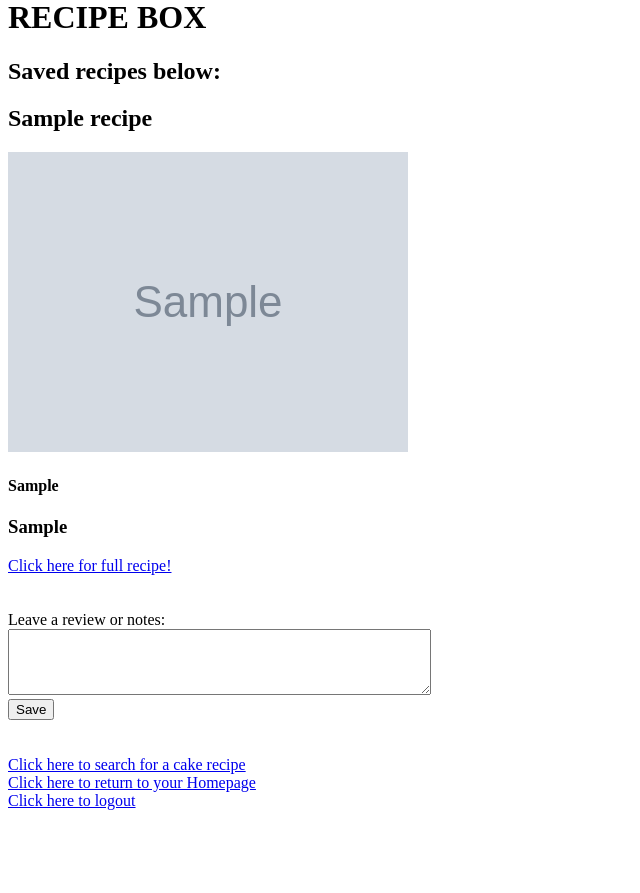
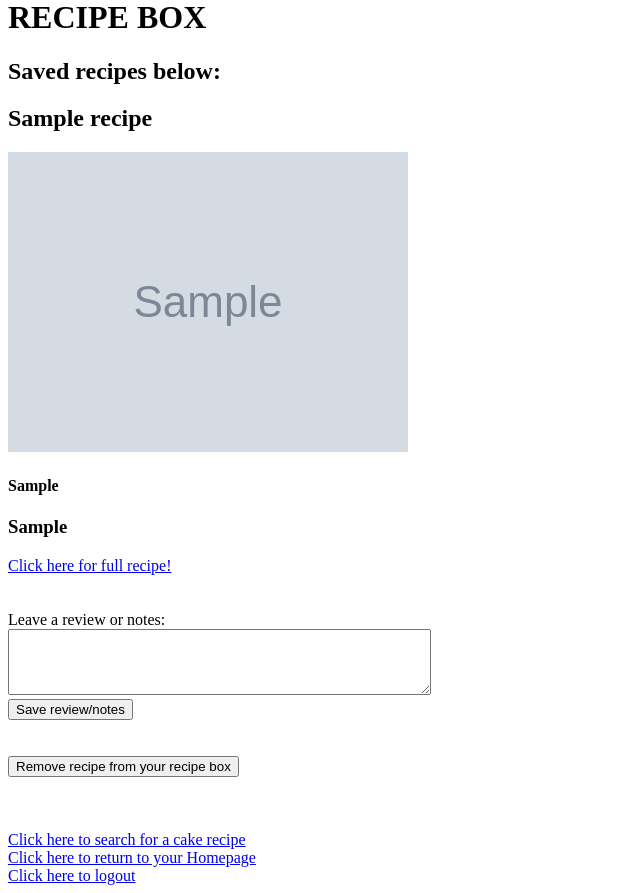
Before and after one commit to Pau1een/Cake-Bake, a Flask app: page /box in a window 1280 px wide. Shown: the part 22-915 px from the top of the page, without its empty margins (0-640 px from the left). Before the commit the page ends 832 px from the top, so only its background shows below. Run offline with Flask 2, Linux system fonts and the light colour scheme; the visitor is signed in with stand-in values (Sample User, id 1); tables that the repository leaves empty hold one stand-in row (values such as "Sample post"); grey boxes marked "Sample" are stand-in pictures.

Commit message:
delete recipe / add review

```diff
--- a/crud.py
+++ b/crud.py
@@ -38,6 +38,19 @@ def save_as_favorite(user_id, favorite_name, favorite_img, favorite_ingredients,
     return favorite_recipe
 
 
+def remove_favorite(user_id, favorite_name, favorite_img, favorite_ingredients, favorite_source, recipe_link):
+    """Remove a favorite."""
+
+    favorite = Favorite_recipe(user_id=user_id, favorite_name=favorite_name, favorite_img=favorite_img, favorite_ingredients=favorite_ingredients, favorite_source=favorite_source, recipe_link=recipe_link)
+
+    if favorite:
+        db.session.delete(favorite)
+        db.session.commit()
+        return "removed"
+    else:
+        return "not found"
+
+
 def get_favorite_recipes_by_user(user_id):
     """Return favorite recipe by user id."""
 
@@ -50,15 +63,24 @@ def get_favorite_recipes_by_link(recipe_link, user_id):
     return Favorite_recipe.query.filter_by(recipe_link = recipe_link, user_id = user_id).first()
 
 
-def save_review(review):
+def save_review(updated_review, user_id, recipe_link):
     """ Save a review. """
+    """query Favorite recipe table to find the saved recipe they want to leave a review on
+    once you have a query that returns that unqiue item
 
-    review = Favorite_recipe.query.get(review)
+    favorite = Favorite_revipe.query.etc
+    favorite.review = review
 
-    db.session.add(review)
+    """
+
+    # updated_review = Favorite_recipe(review)
+    updated_review = Favorite_recipe.query.filter(Favorite_recipe.user_id==user_id & Favorite_recipe.recipe_link==recipe_link).all()
+    print(updated_review)
+    updated_review.review = updated_review
+    db.session.add(updated_review)
     db.session.commit()
 
-    return review
+    return updated_review
 
 
 
--- a/server.py
+++ b/server.py
@@ -173,19 +173,48 @@ def save_recipes():
 
     return "Added to your recipe box!"
 
+@app.route('/remove_saved_recipe', methods=['POST'])
+def remove_a_recipe():
+    """Remove a saved recipe from recipe box."""
+
+    favorite_name = request.json["favorite_name"]
+    favorite_img = request.json["favorite_img"]
+    favorite_ingredients = request.json["favorite_ingredients"]
+    favorite_source = request.json["favorite_source"]
+    recipe_link = request.json["recipe_link"]
+    user_id = session.get('user_id')
+
+    removed_recipe = crud.remove_favorite(user_id, favorite_name, favorite_img, favorite_ingredients, favorite_source, recipe_link)
+
+    db.session.delete(removed_recipe)
+    db.session.commit()
+
+    return jsonify({'success': True, 'message': 'Removed from your recipe box!'})
+
+
+@app.route('/save_review', methods=['POST'])
+def save_review():
+    updated_review = request.json.get("reviews")
+    recipe_link = request.json.get("recipe_link")
+    review = crud.save_review(updated_review, session['user_id'], "favorite_recipes".recipe_link)
+
+    flash("Review/notes sucessfully saved")
+
+    return "Saved"
+
 
 # @app.route('/save_review', methods=['POST'])
 # def save_review():
-#     review = request.form.get("review")
-#     review = crud.save_review(review)
+#     updated_review = request.json.get("reviews")
+#     recipe_link = request.json.get("recipe_link")
+#     review = crud.save_review(updated_review, session['user_id'], recipe_link)
 
-#     db.session.add()
-#     db.session.commit()
 #     flash("Review/notes sucessfully saved")
 
 #     return "Saved"
 
 
+
 if __name__ == "__main__":
     connect_to_db(app)
     app.run(host="0.0.0.0", debug=True)
--- a/templates/recipe_box.html
+++ b/templates/recipe_box.html
@@ -22,15 +22,21 @@
         <form action="/save_review" method="POST">
             <label for="review">Leave a review or notes:</label><br>
             <textarea id="review" name="review" rows="4" cols="50"></textarea><br>
-            <input type="submit" value="Save" class="btn btn-primary">
+            <input type="submit" id="saveButton" value="Save review/notes" class="btn btn-primary">
         </form>
+    <br>
+    <br>
+    <div>
+        <button onclick="removeFromFavorite({{recipes}})">Remove recipe from your recipe box</button>
+    </div>
     </div>
     {% endfor %}
+
 
     </div>
 <br>
 <br>
-
+<br>
 <div class="container">
     <div class="row">
         <div class="col d-flex justify-content-center">
```
Also changed, not shown: static/js/delete_saved_recipe.js (added, +33 -0 lines), static/js/save_review.js (added, +37 -0 lines), templates/search_result.html (+4 -3 lines).
